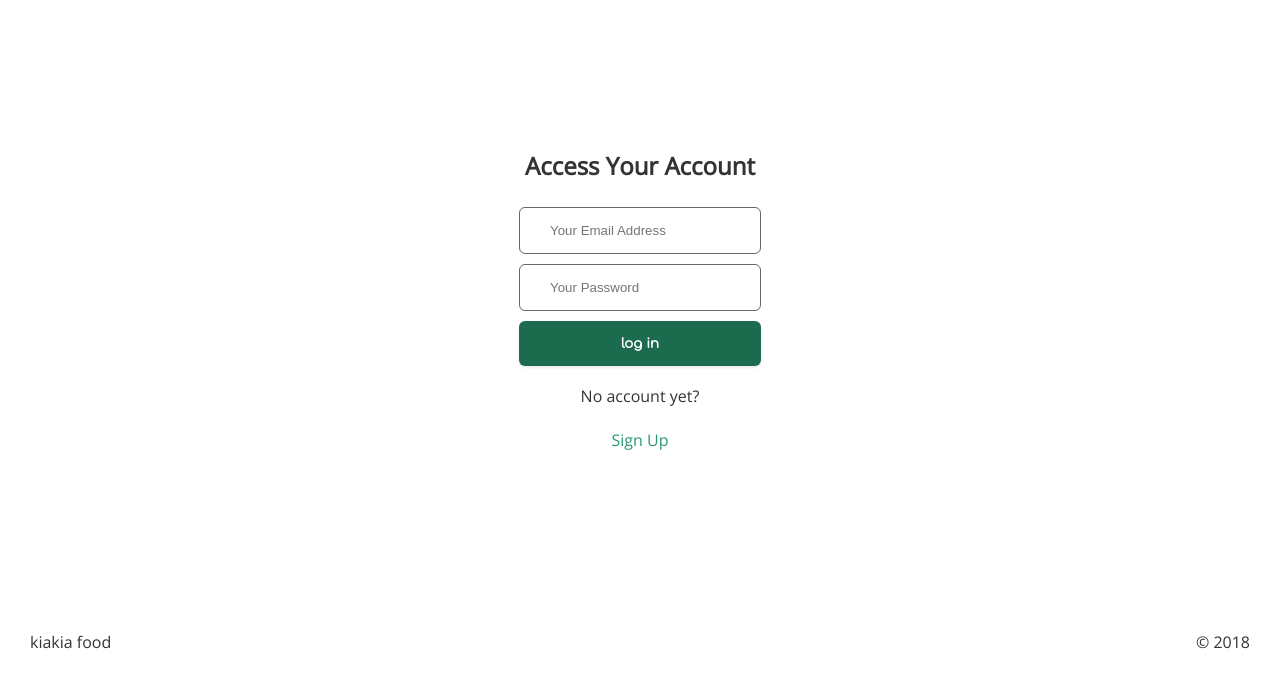
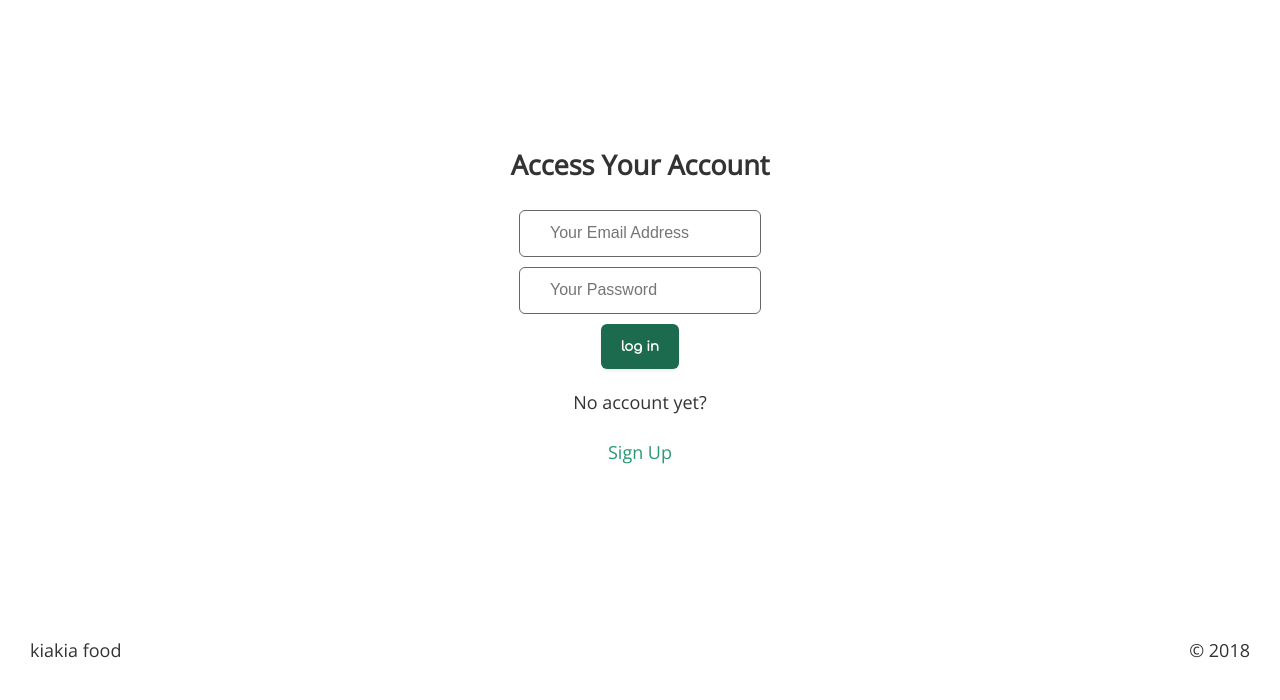
Before and after one commit to akhilome/fast-food-fast, a plain HTML site: page ui/sign-in.html in a window 1280 px wide. Shown: the part 103-803 px from the top of the page. Drawn offline with nearby package versions, Linux system fonts and the light colour scheme.

Commit message:
bug(font-size): increase font size of input fields
- increase font size on larger displays

[Finishes #160767289]

```diff
--- a/ui/assets/main.css
+++ b/ui/assets/main.css
@@ -2,7 +2,7 @@ body {
   background: #fff;
   color: #333;
   font-family: 'Open Sans', sans-serif;
-  font-size: 16px;
+  font-size: 18px;
   line-height: 1.75;
   margin: 0;
 }
@@ -187,9 +187,14 @@ input {
   width: 180px;
 }
 
+input::placeholder {
+  font-size: 16px;
+}
+
 input[type="submit"] {
-  width: calc(100% - 20px);
   background: #1d6b4f;
+  margin: auto;
+  width: auto;
 }
 
 input[type="checkbox"] {
@@ -272,6 +277,10 @@ fieldset > div {
 }
 
 @media only screen and (max-width: 720px) {
+  body {
+    font-size: 16px;
+  }
+
   .outline-odd,
   .outline-even {
     flex-direction: column;
```
